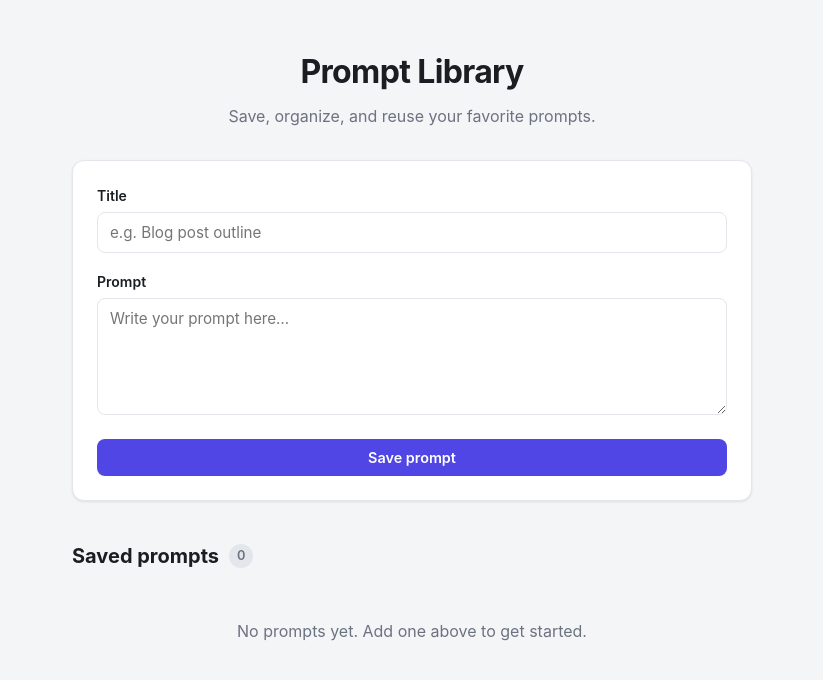
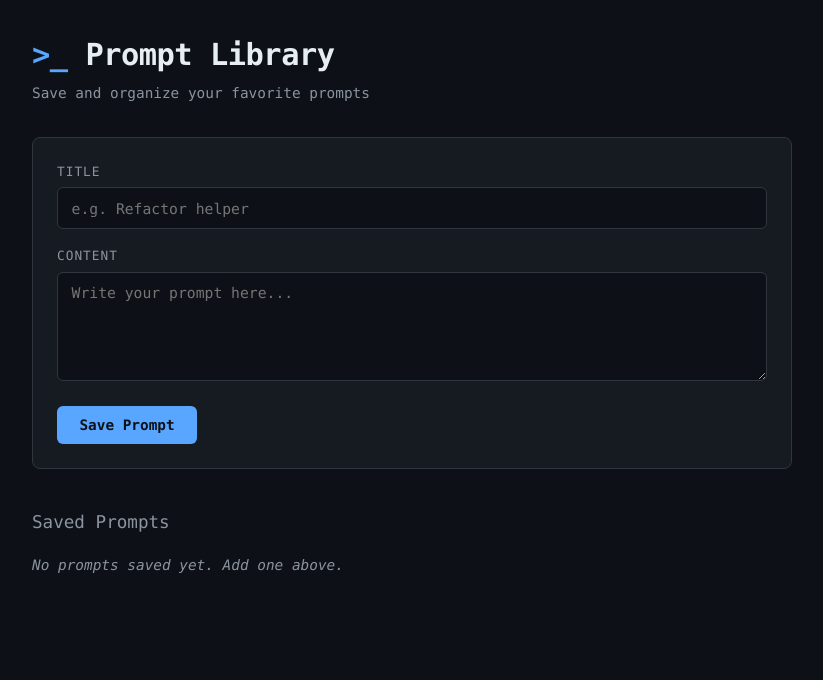
Before and after one commit to evandrorm89/prompt_library, a plain HTML site: page index.html in a window 1280 px wide. Shown: the whole page, without its empty margins (228-1051 px from the left). Drawn offline with Linux system fonts and the light colour scheme.

Commit message:
Zero-Shot Prompt implementation

```diff
--- a/app.js
+++ b/app.js
@@ -1,20 +1,18 @@
 (function () {
   "use strict";
 
-  var STORAGE_KEY = "prompt-library.prompts";
+  const STORAGE_KEY = "promptLibrary";
+  const PREVIEW_WORDS = 12;
 
-  var form = document.getElementById("prompt-form");
-  var titleInput = document.getElementById("title");
-  var contentInput = document.getElementById("content");
-  var list = document.getElementById("prompt-list");
-  var emptyState = document.getElementById("empty-state");
-  var countEl = document.getElementById("count");
+  const form = document.getElementById("prompt-form");
+  const titleInput = document.getElementById("title");
+  const contentInput = document.getElementById("content");
+  const list = document.getElementById("prompt-list");
+  const emptyState = document.getElementById("empty-state");
 
   function loadPrompts() {
     try {
-      var raw = localStorage.getItem(STORAGE_KEY);
-      var parsed = raw ? JSON.parse(raw) : [];
-      return Array.isArray(parsed) ? parsed : [];
+      return JSON.parse(localStorage.getItem(STORAGE_KEY)) || [];
     } catch (e) {
       return [];
     }
@@ -24,68 +22,61 @@
     localStorage.setItem(STORAGE_KEY, JSON.stringify(prompts));
   }
 
+  function makePreview(content) {
+    const words = content.trim().split(/\s+/);
+    const preview = words.slice(0, PREVIEW_WORDS).join(" ");
+    return words.length > PREVIEW_WORDS ? preview + "…" : preview;
+  }
+
   function render() {
-    var prompts = loadPrompts();
+    const prompts = loadPrompts();
     list.innerHTML = "";
-    countEl.textContent = String(prompts.length);
-    emptyState.classList.toggle("hidden", prompts.length > 0);
+    emptyState.style.display = prompts.length ? "none" : "block";
 
     prompts.forEach(function (prompt) {
-      list.appendChild(createPromptElement(prompt));
+      const card = document.createElement("div");
+      card.className = "card";
+
+      const title = document.createElement("h3");
+      title.className = "card-title";
+      title.textContent = prompt.title;
+
+      const preview = document.createElement("p");
+      preview.className = "card-preview";
+      preview.textContent = makePreview(prompt.content);
+
+      const del = document.createElement("button");
+      del.className = "btn-delete";
+      del.type = "button";
+      del.textContent = "Delete";
+      del.addEventListener("click", function () {
+        deletePrompt(prompt.id);
+      });
+
+      card.appendChild(title);
+      card.appendChild(preview);
+      card.appendChild(del);
+      list.appendChild(card);
     });
   }
 
-  function createPromptElement(prompt) {
-    var item = document.createElement("article");
-    item.className = "prompt-item";
-
-    var head = document.createElement("div");
-    head.className = "prompt-item-head";
-
-    var title = document.createElement("h3");
-    title.textContent = prompt.title;
-
-    var deleteBtn = document.createElement("button");
-    deleteBtn.type = "button";
-    deleteBtn.className = "btn btn-danger";
-    deleteBtn.textContent = "Delete";
-    deleteBtn.addEventListener("click", function () {
-      deletePrompt(prompt.id);
-    });
-
-    head.appendChild(title);
-    head.appendChild(deleteBtn);
-
-    var content = document.createElement("p");
-    content.className = "prompt-content";
-    content.textContent = prompt.content;
-
-    item.appendChild(head);
-    item.appendChild(content);
-    return item;
-  }
-
   function deletePrompt(id) {
-    var prompts = loadPrompts().filter(function (p) {
+    const prompts = loadPrompts().filter(function (p) {
       return p.id !== id;
     });
     savePrompts(prompts);
     render();
   }
 
-  form.addEventListener("submit", function (event) {
-    event.preventDefault();
+  form.addEventListener("submit", function (e) {
+    e.preventDefault();
+    const title = titleInput.value.trim();
+    const content = contentInput.value.trim();
+    if (!title || !content) return;
 
-    var title = titleInput.value.trim();
-    var content = contentInput.value.trim();
-    if (!title || !content) {
-      return;
-    }
-
-    var prompts = loadPrompts();
+    const prompts = loadPrompts();
     prompts.unshift({
-      id:
-        Date.now().toString(36) + Math.random().toString(36).slice(2, 8),
+      id: Date.now().toString(36) + Math.random().toString(36).slice(2),
       title: title,
       content: content,
     });
--- a/index.html
+++ b/index.html
@@ -1,56 +1,34 @@
 <!DOCTYPE html>
 <html lang="en">
 <head>
-  <meta charset="UTF-8" />
-  <meta name="viewport" content="width=device-width, initial-scale=1.0" />
+  <meta charset="UTF-8">
+  <meta name="viewport" content="width=device-width, initial-scale=1.0">
   <title>Prompt Library</title>
-  <link rel="stylesheet" href="styles.css" />
+  <link rel="stylesheet" href="styles.css">
 </head>
 <body>
-  <div class="app">
-    <header class="app-header">
-      <h1>Prompt Library</h1>
-      <p class="subtitle">Save, organize, and reuse your favorite prompts.</p>
+  <div class="container">
+    <header class="header">
+      <h1><span class="prompt-symbol">&gt;_</span> Prompt Library</h1>
+      <p class="subtitle">Save and organize your favorite prompts</p>
     </header>
 
-    <section class="card">
     <form id="prompt-form" class="prompt-form">
       <div class="field">
         <label for="title">Title</label>
-          <input
-            type="text"
-            id="title"
-            name="title"
-            placeholder="e.g. Blog post outline"
-            maxlength="80"
-            required
-          />
+        <input type="text" id="title" name="title" placeholder="e.g. Refactor helper" autocomplete="off" required>
       </div>
-
       <div class="field">
-          <label for="content">Prompt</label>
-          <textarea
-            id="content"
-            name="content"
-            rows="5"
-            placeholder="Write your prompt here…"
-            required
-          ></textarea>
+        <label for="content">Content</label>
+        <textarea id="content" name="content" rows="5" placeholder="Write your prompt here..." required></textarea>
       </div>
-
-        <button type="submit" class="btn btn-primary">Save prompt</button>
+      <button type="submit" class="btn-save">Save Prompt</button>
     </form>
-    </section>
 
     <section class="library">
-      <div class="library-head">
-        <h2>Saved prompts</h2>
-        <span id="count" class="count">0</span>
-      </div>
+      <h2>Saved Prompts</h2>
       <div id="prompt-list" class="prompt-list"></div>
-      <p id="empty-state" class="empty-state">
-        No prompts yet. Add one above to get started.
-      </p>
+      <p id="empty-state" class="empty-state">No prompts saved yet. Add one above.</p>
     </section>
   </div>
 
--- a/styles.css
+++ b/styles.css
@@ -1,198 +1,179 @@
 :root {
-  --bg: #f4f5f7;
-  --surface: #ffffff;
-  --border: #e3e6ea;
-  --text: #1a1d21;
-  --text-muted: #6b7280;
-  --primary: #4f46e5;
-  --primary-hover: #4338ca;
-  --danger: #dc2626;
-  --danger-hover: #b91c1c;
-  --shadow: 0 1px 3px rgba(16, 24, 40, 0.06), 0 1px 2px rgba(16, 24, 40, 0.04);
-  --radius: 12px;
+  --bg: #0d1117;
+  --surface: #161b22;
+  --surface-hover: #1c2330;
+  --border: #30363d;
+  --text: #e6edf3;
+  --text-muted: #8b949e;
+  --accent: #58a6ff;
+  --accent-hover: #79b8ff;
+  --danger: #f85149;
+  --danger-hover: #ff6a60;
+  --radius: 8px;
+  --mono: "JetBrains Mono", "Fira Code", "SF Mono", Consolas, monospace;
 }
 
 * {
   box-sizing: border-box;
+  margin: 0;
+  padding: 0;
 }
 
 body {
-  margin: 0;
-  font-family: -apple-system, BlinkMacSystemFont, "Segoe UI", Roboto, Helvetica,
-    Arial, sans-serif;
+  font-family: var(--mono);
   background: var(--bg);
   color: var(--text);
   line-height: 1.5;
+  min-height: 100vh;
+  padding: 2rem 1rem;
 }
 
-.app {
-  max-width: 720px;
+.container {
+  max-width: 760px;
   margin: 0 auto;
-  padding: 48px 20px 80px;
 }
 
-.app-header {
-  text-align: center;
-  margin-bottom: 32px;
+.header {
+  margin-bottom: 2rem;
 }
 
-.app-header h1 {
-  margin: 0;
-  font-size: 2rem;
-  letter-spacing: -0.02em;
+.header h1 {
+  font-size: 1.9rem;
+  letter-spacing: -0.5px;
+}
+
+.prompt-symbol {
+  color: var(--accent);
 }
 
 .subtitle {
-  margin: 8px 0 0;
   color: var(--text-muted);
+  font-size: 0.9rem;
+  margin-top: 0.35rem;
+}
+
+.prompt-form {
+  background: var(--surface);
+  border: 1px solid var(--border);
+  border-radius: var(--radius);
+  padding: 1.5rem;
+  margin-bottom: 2.5rem;
+}
+
+.field {
+  margin-bottom: 1.1rem;
+}
+
+.field label {
+  display: block;
+  font-size: 0.8rem;
+  text-transform: uppercase;
+  letter-spacing: 1px;
+  color: var(--text-muted);
+  margin-bottom: 0.4rem;
+}
+
+.field input,
+.field textarea {
+  width: 100%;
+  background: var(--bg);
+  border: 1px solid var(--border);
+  border-radius: 6px;
+  color: var(--text);
+  font-family: var(--mono);
+  font-size: 0.92rem;
+  padding: 0.7rem 0.85rem;
+  resize: vertical;
+  transition: border-color 0.15s, box-shadow 0.15s;
+}
+
+.field input:focus,
+.field textarea:focus {
+  outline: none;
+  border-color: var(--accent);
+  box-shadow: 0 0 0 3px rgba(88, 166, 255, 0.15);
+}
+
+.btn-save {
+  background: var(--accent);
+  color: #0d1117;
+  border: none;
+  border-radius: 6px;
+  font-family: var(--mono);
+  font-weight: 600;
+  font-size: 0.9rem;
+  padding: 0.7rem 1.4rem;
+  cursor: pointer;
+  transition: background 0.15s;
+}
+
+.btn-save:hover {
+  background: var(--accent-hover);
+}
+
+.library h2 {
+  font-size: 1.1rem;
+  margin-bottom: 1.2rem;
+  color: var(--text-muted);
+  font-weight: 500;
+}
+
+.prompt-list {
+  display: grid;
+  grid-template-columns: repeat(auto-fill, minmax(230px, 1fr));
+  gap: 1rem;
 }
 
 .card {
   background: var(--surface);
   border: 1px solid var(--border);
   border-radius: var(--radius);
-  box-shadow: var(--shadow);
-  padding: 24px;
-  margin-bottom: 40px;
+  padding: 1.1rem;
+  display: flex;
+  flex-direction: column;
+  transition: border-color 0.15s, background 0.15s;
 }
 
-.prompt-form .field {
-  margin-bottom: 18px;
+.card:hover {
+  background: var(--surface-hover);
+  border-color: #444c56;
 }
 
-label {
-  display: block;
-  font-size: 0.875rem;
+.card-title {
+  font-size: 1rem;
   font-weight: 600;
-  margin-bottom: 6px;
-}
-
-input,
-textarea {
-  width: 100%;
-  padding: 10px 12px;
-  font-size: 0.95rem;
-  font-family: inherit;
-  color: var(--text);
-  background: #fff;
-  border: 1px solid var(--border);
-  border-radius: 8px;
-  transition: border-color 0.15s, box-shadow 0.15s;
-  resize: vertical;
-}
-
-input:focus,
-textarea:focus {
-  outline: none;
-  border-color: var(--primary);
-  box-shadow: 0 0 0 3px rgba(79, 70, 229, 0.15);
-}
-
-.btn {
-  display: inline-flex;
-  align-items: center;
-  justify-content: center;
-  font-size: 0.9rem;
-  font-weight: 600;
-  font-family: inherit;
-  border: none;
-  border-radius: 8px;
-  padding: 10px 18px;
-  cursor: pointer;
-  transition: background 0.15s;
-}
-
-.btn-primary {
-  background: var(--primary);
-  color: #fff;
-  width: 100%;
-}
-
-.btn-primary:hover {
-  background: var(--primary-hover);
-}
-
-.btn-danger {
-  background: transparent;
-  color: var(--danger);
-  padding: 6px 10px;
-  font-size: 0.8rem;
-}
-
-.btn-danger:hover {
-  background: rgba(220, 38, 38, 0.08);
-  color: var(--danger-hover);
-}
-
-.library-head {
-  display: flex;
-  align-items: center;
-  gap: 10px;
-  margin-bottom: 16px;
-}
-
-.library-head h2 {
-  margin: 0;
-  font-size: 1.25rem;
-}
-
-.count {
-  display: inline-flex;
-  align-items: center;
-  justify-content: center;
-  min-width: 24px;
-  height: 24px;
-  padding: 0 8px;
-  font-size: 0.8rem;
-  font-weight: 600;
-  color: var(--text-muted);
-  background: var(--border);
-  border-radius: 999px;
-}
-
-.prompt-list {
-  display: flex;
-  flex-direction: column;
-  gap: 14px;
-}
-
-.prompt-item {
-  background: var(--surface);
-  border: 1px solid var(--border);
-  border-radius: var(--radius);
-  box-shadow: var(--shadow);
-  padding: 18px 20px;
-}
-
-.prompt-item-head {
-  display: flex;
-  align-items: flex-start;
-  justify-content: space-between;
-  gap: 12px;
-  margin-bottom: 8px;
-}
-
-.prompt-item-head h3 {
-  margin: 0;
-  font-size: 1.05rem;
+  margin-bottom: 0.5rem;
   word-break: break-word;
 }
 
-.prompt-content {
-  margin: 0;
+.card-preview {
   color: var(--text-muted);
-  white-space: pre-wrap;
+  font-size: 0.85rem;
+  margin-bottom: 1rem;
+  flex-grow: 1;
   word-break: break-word;
-  font-size: 0.925rem;
+}
+
+.btn-delete {
+  align-self: flex-start;
+  background: transparent;
+  color: var(--danger);
+  border: 1px solid var(--danger);
+  border-radius: 6px;
+  font-family: var(--mono);
+  font-size: 0.8rem;
+  padding: 0.4rem 0.8rem;
+  cursor: pointer;
+  transition: background 0.15s, color 0.15s;
+}
+
+.btn-delete:hover {
+  background: var(--danger);
+  color: #0d1117;
 }
 
 .empty-state {
-  text-align: center;
   color: var(--text-muted);
-  padding: 32px 0;
-  margin: 0;
+  font-size: 0.9rem;
+  font-style: italic;
 }
-
-.empty-state.hidden {
-  display: none;
-}
```
Lines whose indentation alone changed are shown as unchanged.
